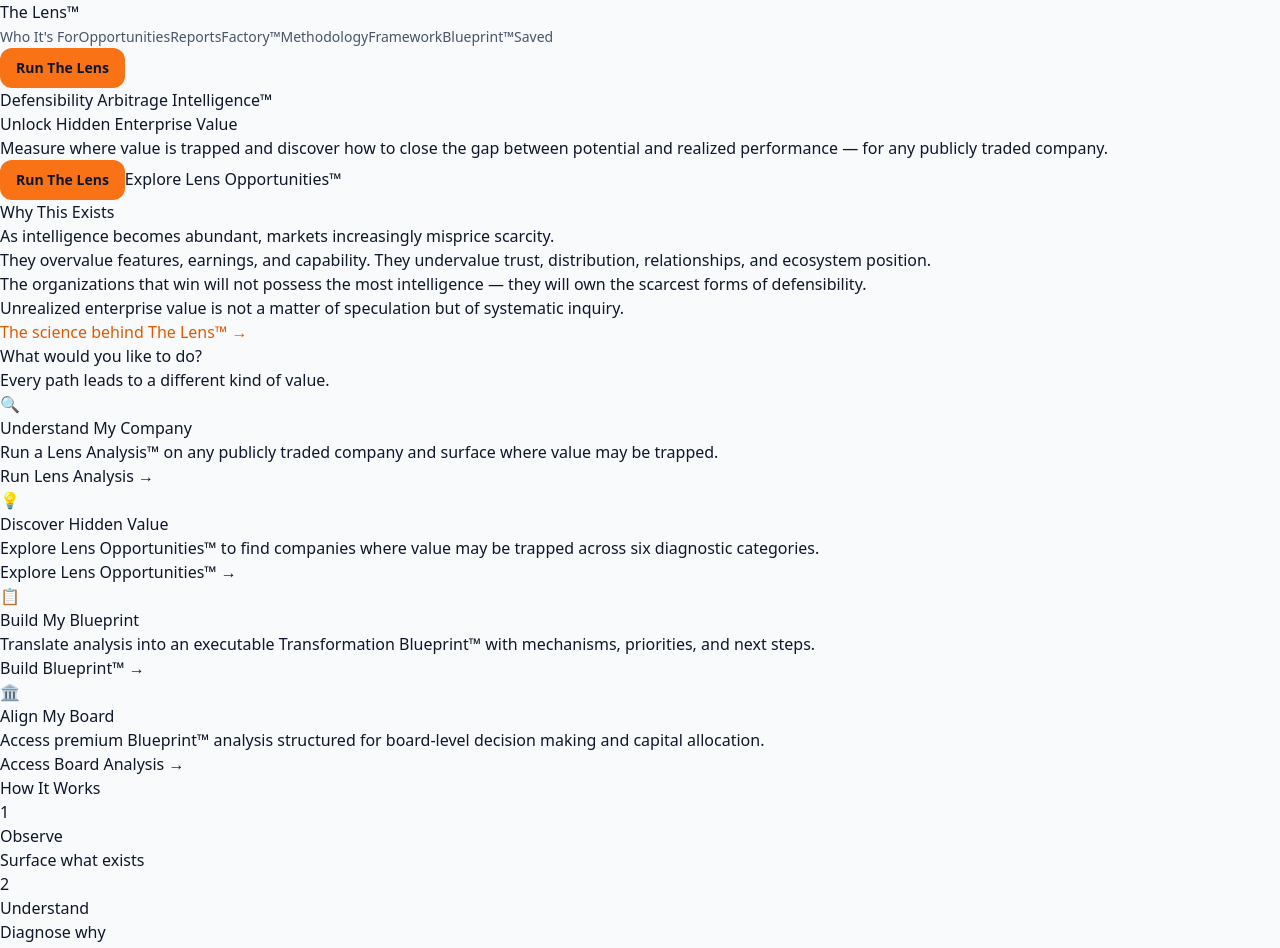
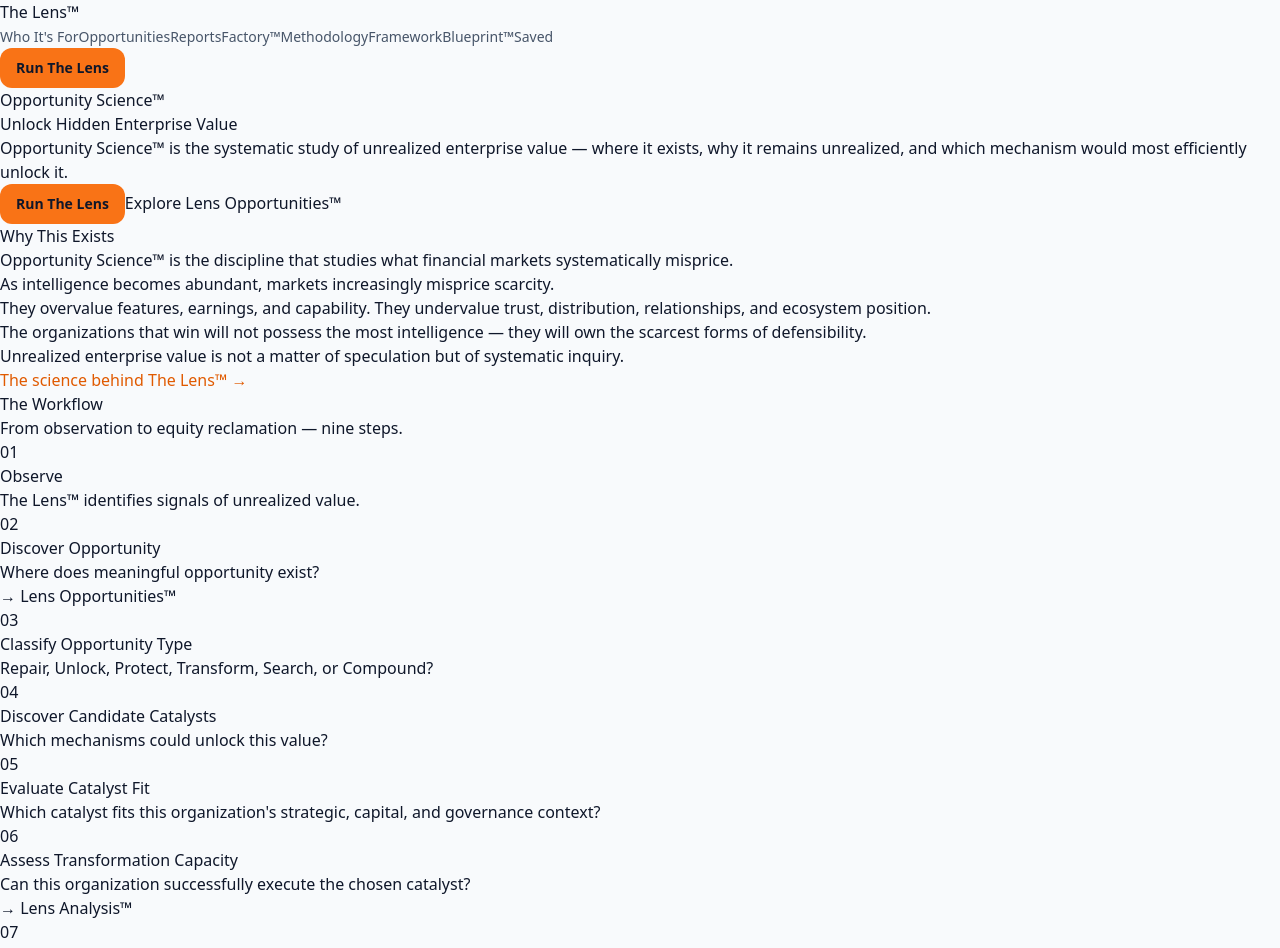
Before and after one commit to LeiderCap/leider-api, a Next.js app in the folder lens-mvp/: page / in a window 1280 px wide. Shown: the top 948 px of the page. Built offline with nearby package versions, Linux system fonts and the light colour scheme.

Commit message:
Homepage: Opportunity Science™ framing + 9-step workflow

```diff
--- a/lens-mvp/app/layout.tsx
+++ b/lens-mvp/app/layout.tsx
@@ -4,11 +4,11 @@ import Link from 'next/link';
 import NavRunButton from '@/components/NavRunButton';
 
 export const metadata: Metadata = {
-  title: 'The Lens™ — See What You’re Missing',
-  description: 'The Lens™ is Opportunity Visibility Infrastructure™ for the Intelligence Age. Reveal hidden opportunities, trapped value, and transformation possibilities across any company, industry, or government on earth.',
+  title: 'The Lens™ — Opportunity Science™ for Unrealized Enterprise Value',
+  description: 'Opportunity Science™ identifies where enterprise value is trapped, why it remains unrealized, and which mechanism would most efficiently unlock it. Powered by The Lens™.',
   openGraph: {
-    title: 'The Lens™ — See What You’re Missing',
-    description: 'The Lens™ is Opportunity Visibility Infrastructure™ for the Intelligence Age. Reveal hidden opportunities, trapped value, and transformation possibilities across any company, industry, or government on earth.',
+    title: 'The Lens™ — Opportunity Science™ for Unrealized Enterprise Value',
+    description: 'Opportunity Science™ identifies where enterprise value is trapped, why it remains unrealized, and which mechanism would most efficiently unlock it. Powered by The Lens™.',
     type: 'website',
   }
 };
--- a/lens-mvp/app/page.tsx
+++ b/lens-mvp/app/page.tsx
@@ -78,14 +78,14 @@ export default function HomePage() {
       {/* ── Hero ─────────────────────────────────────────────── */}
       <section className="relative overflow-hidden bg-slate-900 px-6 py-24 text-center text-white">
         <div className="mx-auto max-w-4xl">
-          <p className="text-xs font-semibold uppercase tracking-[0.2em] text-slate-400">
-            Defensibility Arbitrage Intelligence™
+          <p className='text-xs font-semibold uppercase tracking-widest text-orange-600 mb-3'>
+            Opportunity Science™
           </p>
           <h1 className="mt-4 text-4xl font-bold leading-tight tracking-tight text-white sm:text-6xl">
             Unlock Hidden Enterprise Value
           </h1>
           <p className="mx-auto mt-6 max-w-2xl text-lg leading-8 text-slate-300">
-            Measure where value is trapped and discover how to close the gap between potential and realized performance — for any publicly traded company.
+            Opportunity Science™ is the systematic study of unrealized enterprise value — where it exists, why it remains unrealized, and which mechanism would most efficiently unlock it.
           </p>
           <div className="mt-10 flex flex-col items-center gap-4 sm:flex-row sm:justify-center">
             <a
@@ -118,6 +118,9 @@ export default function HomePage() {
           <p className="text-xs font-semibold uppercase tracking-[0.2em] text-slate-500">Why This Exists</p>
           <div className="mt-8 space-y-6">
             <p className="text-2xl font-light leading-relaxed text-white sm:text-3xl">
+              Opportunity Science™ is the discipline that studies what financial markets systematically misprice.
+            </p>
+            <p className="text-2xl font-light leading-relaxed text-white sm:text-3xl">
               As intelligence becomes abundant, markets increasingly misprice scarcity.
             </p>
             <p className="text-2xl font-light leading-relaxed text-slate-300 sm:text-3xl">
@@ -142,6 +145,43 @@ export default function HomePage() {
             </div>
           </div>
         </div>
+      </section>
+
+      {/* ── 9-Step Workflow ───────────────────────────────────── */}
+      <section className='py-16 px-6 max-w-5xl mx-auto'>
+        <p className='text-xs font-semibold uppercase tracking-widest text-orange-600 mb-3'>
+          The Workflow
+        </p>
+        <h2 className='text-3xl font-bold text-gray-900 mb-12'>
+          From observation to equity reclamation — nine steps.
+        </h2>
+        <div className='space-y-8'>
+          {[
+            { n: '01', name: 'Observe', desc: 'The Lens™ identifies signals of unrealized value.', tag: null },
+            { n: '02', name: 'Discover Opportunity', desc: 'Where does meaningful opportunity exist?', tag: 'Lens Opportunities™' },
+            { n: '03', name: 'Classify Opportunity Type', desc: 'Repair, Unlock, Protect, Transform, Search, or Compound?', tag: null },
+            { n: '04', name: 'Discover Candidate Catalysts', desc: 'Which mechanisms could unlock this value?', tag: null },
+            { n: '05', name: 'Evaluate Catalyst Fit', desc: "Which catalyst fits this organization's strategic, capital, and governance context?", tag: null },
+            { n: '06', name: 'Assess Transformation Capacity', desc: 'Can this organization successfully execute the chosen catalyst?', tag: 'Lens Analysis™' },
+            { n: '07', name: 'Estimate Execution Probability', desc: 'What is the probability of successful execution?', tag: null },
+            { n: '08', name: 'Estimate Value Realization', desc: 'How much value is converted into measurable outcomes?', tag: null },
+            { n: '09', name: 'Estimate Equity Reclamation', desc: 'How much enterprise value could reasonably be unlocked if execution succeeds?', tag: 'Unlock Potential™' },
+          ].map((step) => (
+            <div key={step.n} className='flex gap-6 items-start'>
+              <span className='text-3xl font-bold text-orange-200 w-12 shrink-0'>{step.n}</span>
+              <div>
+                <h3 className='font-bold text-gray-900'>{step.name}</h3>
+                <p className='text-sm text-gray-500 mt-1'>{step.desc}</p>
+                {step.tag && (
+                  <p className='text-xs text-orange-600 mt-1'>→ {step.tag}</p>
+                )}
+              </div>
+            </div>
+          ))}
+        </div>
+        <p className='mt-10 text-xs text-gray-400'>
+          The Lens™ currently delivers Steps 2, 3, 6, and 9. Blueprint™ delivers Steps 4 and 5. Steps 7 and 8 are in development.
+        </p>
       </section>
 
       {/* ── What Would You Like To Do? ───────────────────────── */}
@@ -623,6 +663,9 @@ export default function HomePage() {
       <section className="section bg-white">
         <div className="section-inner">
           <div className="mx-auto max-w-2xl text-center">
+            <p className='text-xs font-semibold uppercase tracking-widest text-gray-400 mb-6'>
+              What The Lens™ Delivers Today
+            </p>
             <p className="text-xs font-semibold uppercase tracking-widest text-slate-400">What The Lens™ Reveals</p>
             <h2 className="mt-4 text-4xl font-bold">Discover what is possible.</h2>
             <p className="mt-4 text-slate-600">
```
